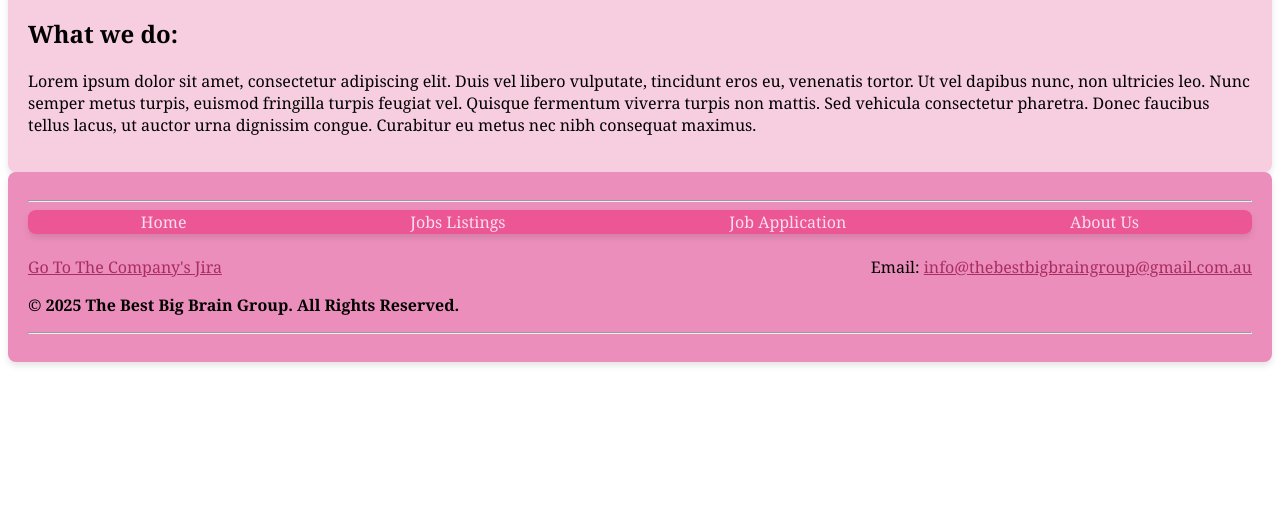
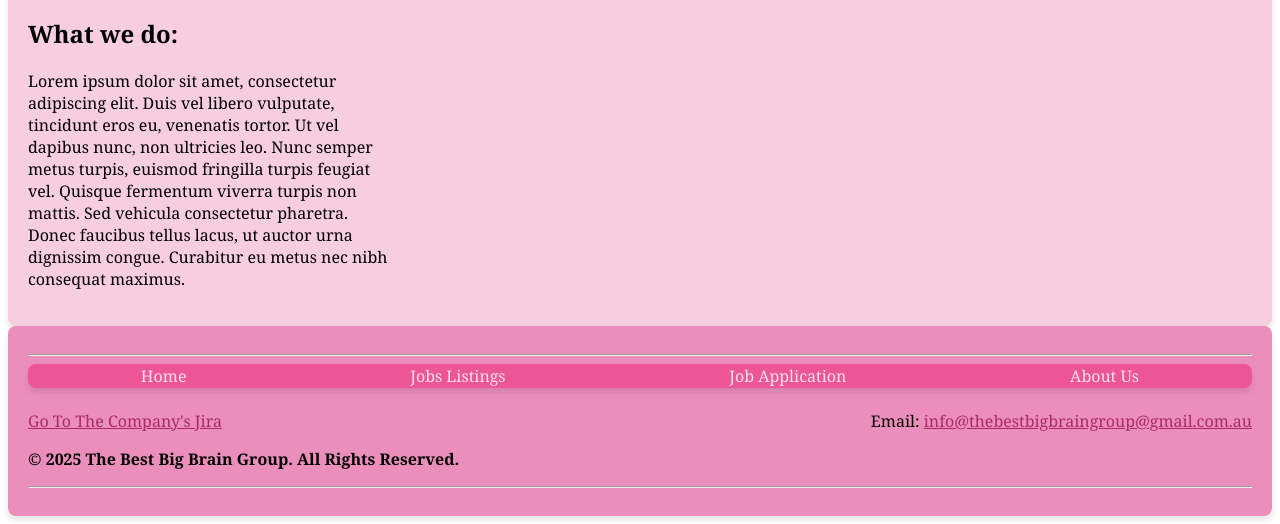
Before and after one commit to moniquev45/Group_Project, a plain HTML site: page index.html in a window 1280 px wide. Shown: the part 332-856 px from the top of the page. Before the commit the page ends 800 px from the top, so only its background shows below. Drawn offline with Linux system fonts and the light colour scheme.

Commit message:
Updated with temporary internal styles

```diff
--- a/index.html
+++ b/index.html
@@ -40,7 +40,7 @@
                 <p id="TitlePgraph" style="text-align: center;">Bringing jobs to you since 1988</p>
             </aside>
             <h2 style="text-align: left;">What we do:</h2>
-            <p>
+            <p style="text-align: left; width: 30%;">
                 Lorem ipsum dolor sit amet, consectetur adipiscing elit. Duis vel libero vulputate, tincidunt eros eu, venenatis tortor. Ut vel dapibus nunc, non ultricies leo. Nunc semper metus turpis, euismod fringilla turpis feugiat vel. Quisque fermentum viverra turpis non mattis. Sed vehicula consectetur pharetra. Donec faucibus tellus lacus, ut auctor urna dignissim congue. Curabitur eu metus nec nibh consequat maximus.
             </p>
 
@@ -48,7 +48,7 @@
 
 
         </main>
-        <footer>
+        <footer style="clear: both;">
             <!--Horizontal Line that separtes the information above with the information below.-->
             <hr>
             <ul>
```
